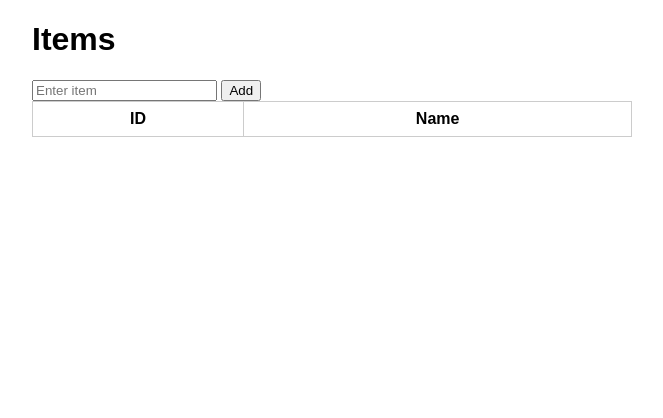
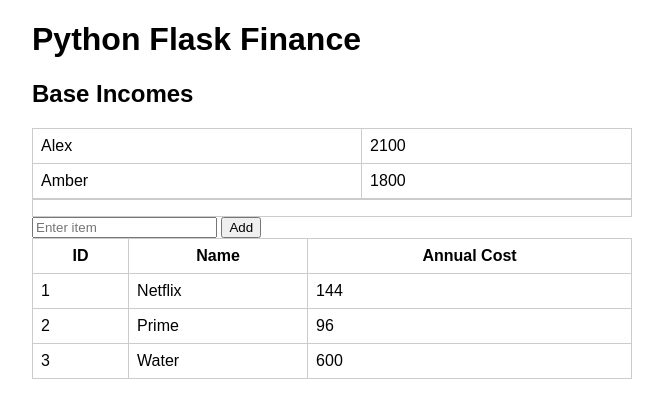
Before and after one commit to amarshall1312/PythonFlaskFinance, a Flask app: page / in a window 1280 px wide. Shown: the top 418 px of the page, without its empty margins (308-971 px from the left). Run offline with Flask 3, Linux system fonts and the light colour scheme; data comes from the database, SQL or seed files in the repository; data that the repository does not hold is empty.

Commit message:
expanding layout

```diff
--- a/server.py
+++ b/server.py
@@ -14,9 +14,9 @@ def get_db_connection():
 @app.route("/")
 def index():
     connection = get_db_connection()
-    items = connection.execute("SELECT * FROM savingpots").fetchall()
+    items = connection.execute("SELECT * FROM outgoings").fetchall()
     connection.close()
-    return render_template("./index.html", items=items)
+    return render_template("index.html", items=items)
 
 @app.route("/add", methods=["POST"])
 def add_item():
--- a/templates/index.html
+++ b/templates/index.html
@@ -9,19 +9,42 @@
     </style>
 </head>
 <body>
-    <h1>Items</h1>
+    <h1>Python Flask Finance</h1>
+
+    <section id="income">
+        <h2>Base Incomes</h2>
+        <table>
+            <tr>
+                <td>Alex</td><td>2100</td>
+            </tr>
+            <tr>
+                <td>Amber</td><td>1800</td>
+            </tr>
+        </table>
+    </section>
+
+    <section id="saving-pots">
+        <table>
+            <tr><th></th></tr>
+
+        </table>
+    </section>
+    <section id="outgoings-table">
         <form action="/add" method="post">
             <input type="text" name="name" placeholder="Enter item" required>
             <button type="submit">Add</button>
         </form>
         <table>
-        <tr><th>ID</th><th>Name</th></tr>
+            <tr><th>ID</th><th>Name</th><th>Annual Cost</th></tr>
             {% for item in items %}
             <tr>
                 <td>{{ item.id }}</td>
                 <td>{{ item.name }}</td>
+                <td>{{ item.annual_cost }}</td>
             </tr>
             {% endfor %}
         </table>
+    </section>
+
 </body>
 </html>
```
Also changed, not shown: income.py (added, +8 -0 lines). Lines whose indentation alone changed are shown as unchanged.
